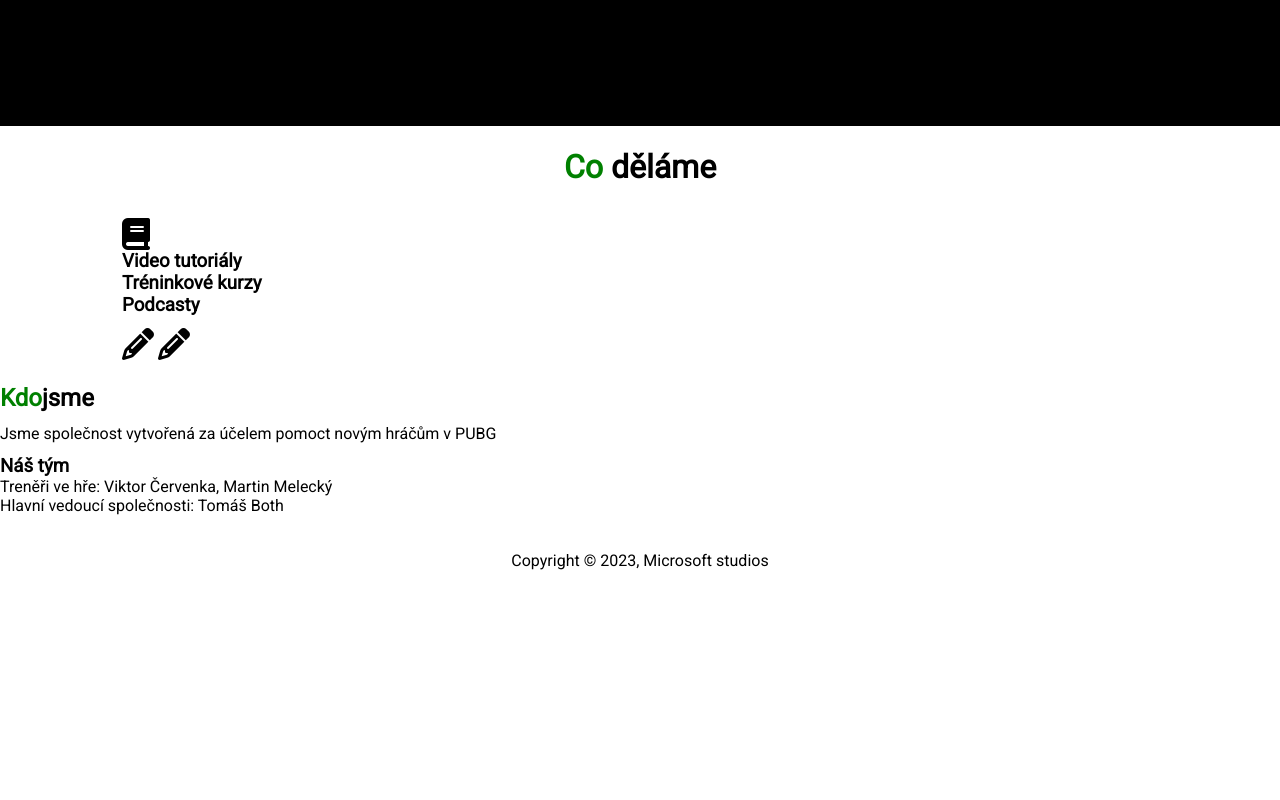
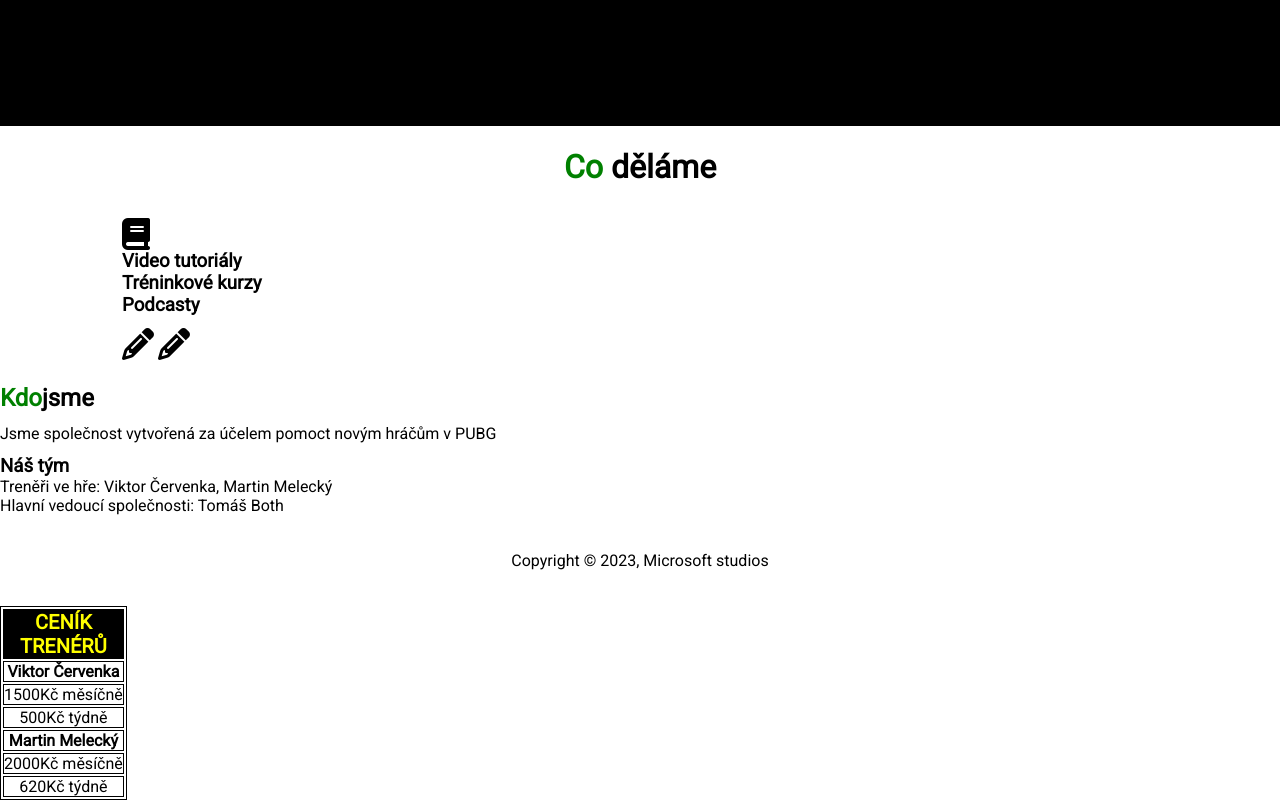
Before and after one commit to PepikEdvik/html_final_2, a plain HTML site: page index.html in a window 1280 px wide. Shown: the part 712-1512 px from the top of the page. Before the commit the page ends 1318 px from the top, so only its background shows below. Drawn offline with Linux system fonts and the light colour scheme.

Commit message:
index.html

```diff
--- a/index.html
+++ b/index.html
@@ -67,5 +67,30 @@
         <p>Copyright &copy; 2023, Microsoft studios</p>
     </div>
 </footer>
+ <table>
+        <thead>
+            <tr>
+                <th colspan="4">CENÍK TRENÉRŮ</th>
+            </tr>
+            <tr>
+                <th colspan="2">Viktor Červenka</th>
+            </tr>
+            <tr>
+                <td colstan="2">1500Kč měsíčně</td>
+            </tr>
+            <tr>
+                <td colspan="2">500Kč týdně</td>
+            </tr>
+            <tr>
+                <th colspan="4">Martin Melecký</th>
+            </tr>
+            <tr>
+                <td colspan="2">2000Kč měsíčně</td>
+            </tr>
+            <tr>
+                <td colspan="2">620Kč týdně</td>
+            </tr>
+        </thead>
+    </table>
 </body>
 </html>
```
